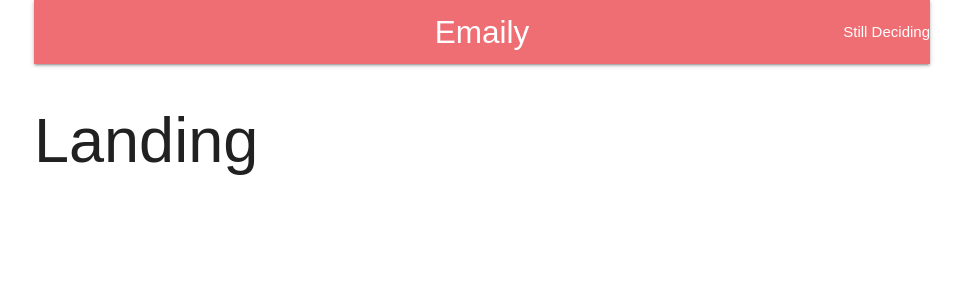
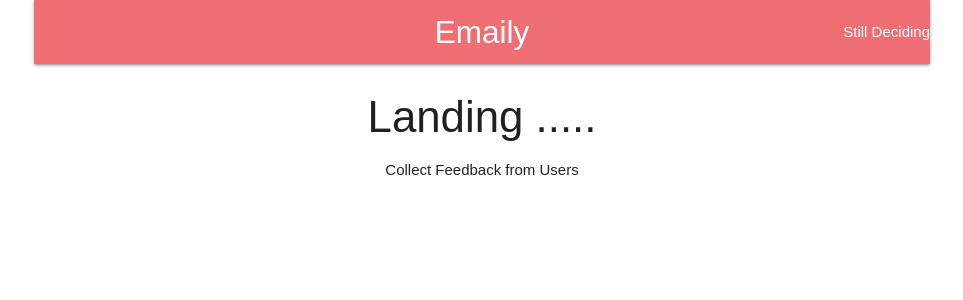
Before and after one commit to kolaveridi/feedbackapp, a React (Create React App) app in the folder client/: page / in a window 1280 px wide. Shown: the top 300 px of the page, without its empty margins (158-1121 px from the left). Built offline with nearby package versions, Linux system fonts and the light colour scheme; no server answers.

Commit message:
client side done

```diff
--- a/client/src/App.js
+++ b/client/src/App.js
@@ -5,9 +5,10 @@ import {BrowserRouter,Route} from 'react-router-dom';
 import {connect} from 'react-redux';
 import *  as actions from './actions';
 import Header from './components/Header';
+import Landing from './components/Landing';
 const Dashbaord =()=><h1>Dashbaord</h1>;
 const SurveyNew =()=><h1>SurveyNew</h1>;
-const Landing =()=><h1>Landing</h1>;
+
 class App extends Component {
   // instead of componentWillMount
   componentDidMount(){
--- a/client/src/components/Header.js
+++ b/client/src/components/Header.js
@@ -1,5 +1,6 @@
 import React, { Component } from 'react';
 import {connect} from 'react-redux';
+import {Link} from 'react-router-dom';
 import { SSL_OP_CISCO_ANYCONNECT } from 'constants';
 class Header extends React.Component{
     renderContent (){
@@ -14,7 +15,7 @@ class Header extends React.Component{
 
 
          default:
-         return <li><a href="">Logout</a></li>;
+         return <li><a href="/api/logout">Logout</a></li>;
 
       }
     }
@@ -24,7 +25,10 @@ class Header extends React.Component{
         <div>
          <nav>
    <div className="nav-wrapper">
-      <a href="#" className="brand-logo center">Emaily</a>
+      <Link
+         to= {this.props.auth?'/surveys':'/'}
+         className="brand-logo center">
+      Emaily</Link>
       <ul className="right">
        {this.renderContent()}
       </ul>
--- /dev/null
+++ b/client/src/components/Landing.js
@@ -0,0 +1,15 @@
+import React, { Component } from 'react';
+import {connect} from 'react-redux';
+ class Landing extends React.Component{
+    render(){
+        return(
+          <div style={{textAlign:'center'}}>
+             <h3>Landing .....</h3>
+               Collect Feedback from Users
+              </div>
+        );
+    }
+}
+
+
+export default Landing;
```
Also changed, not shown: 1 other file (tests, documents, lock files or other folders).
